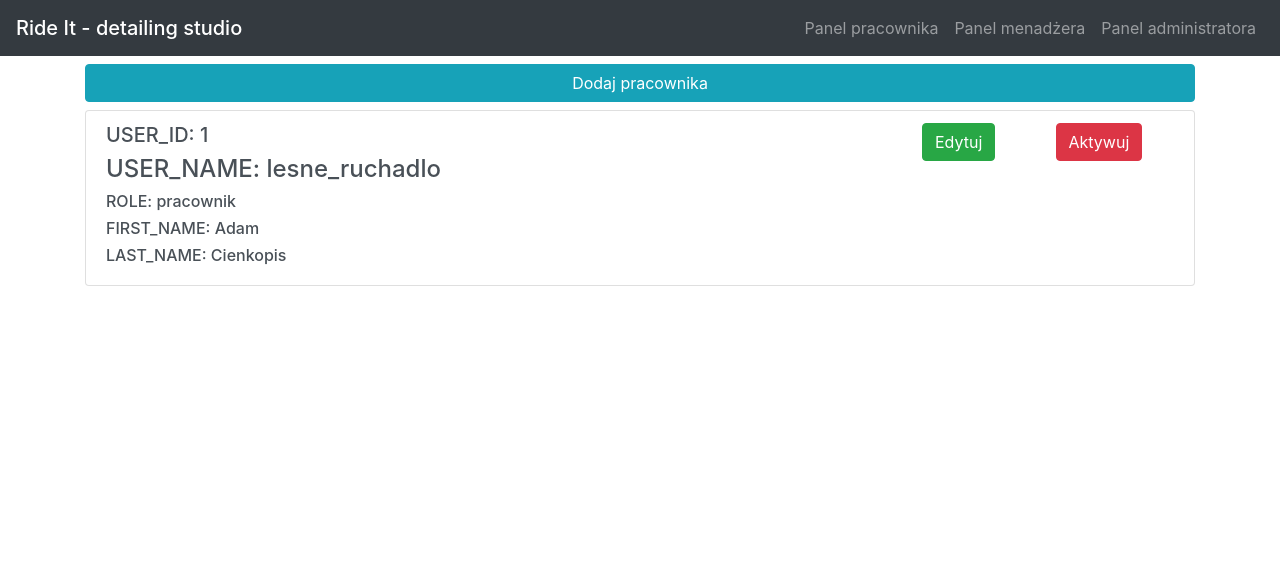
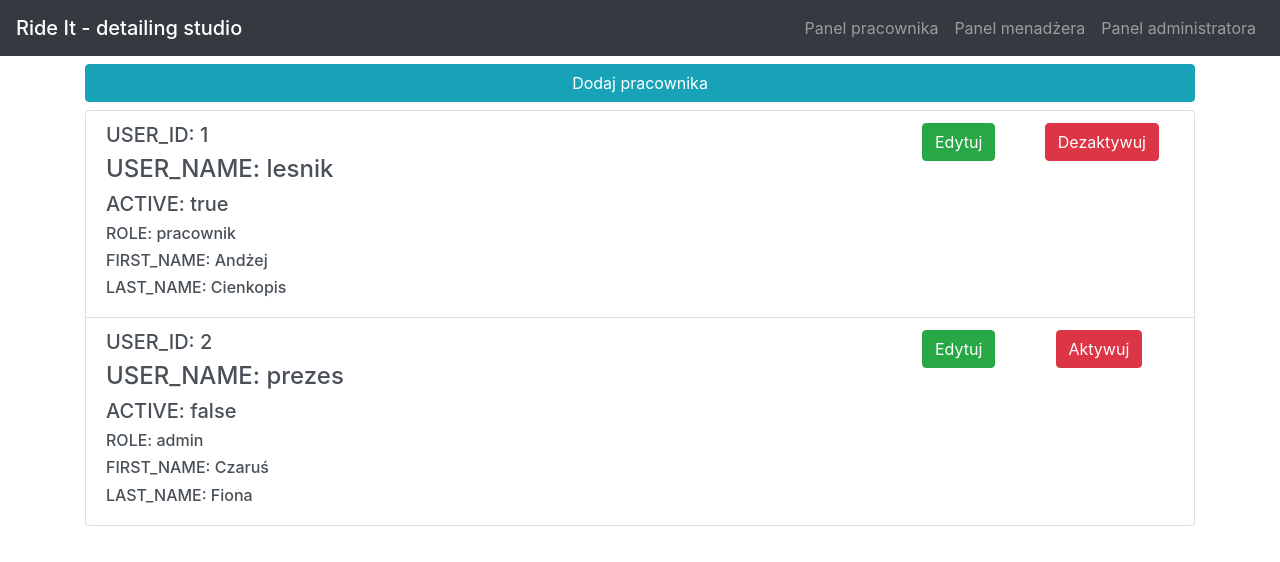
Before and after one commit to sitmar99/2021_BD2_S14_SITARZ, a React (Create React App) app in the folder src/frontend/: page / in a window 1280 px wide. Shown: the top 562 px of the page. Built offline with nearby package versions, Linux system fonts and the light colour scheme.

Commit message:
wielu uzytkownikow

```diff
--- a/src/frontend/src/components/EmploeeList.js
+++ b/src/frontend/src/components/EmploeeList.js
@@ -4,7 +4,7 @@ class EmploeeList extends React.Component {
 
     constructor(props) {
         super (props)
-        var json = JSON.parse('[{"id":1, "active":false, "username": "lesne_ruchadlo", "role": "pracownik", "first_name": "Adam", "last_name": "Cienkopis"}]')
+        var json = JSON.parse('[{"id":1, "active":true, "username": "lesnik", "role": "pracownik", "first_name": "Andżej", "last_name": "Cienkopis"}, {"id":2, "active":false, "username": "prezes", "role": "admin", "first_name": "Czaruś", "last_name": "Fiona"}]')
 
         this.state = {
             employees: json
@@ -23,6 +23,9 @@ class EmploeeList extends React.Component {
                                 </div>
                                 <div class="row">
                                     <h4>USER_NAME: {employee.username}</h4>
+                                </div>
+                                <div class="row">
+                                    <h5>ACTIVE: {employee.active.toString()} </h5>
                                 </div>
                                 <div class="row">
                                     <h6>ROLE: {employee.role}</h6>
```
